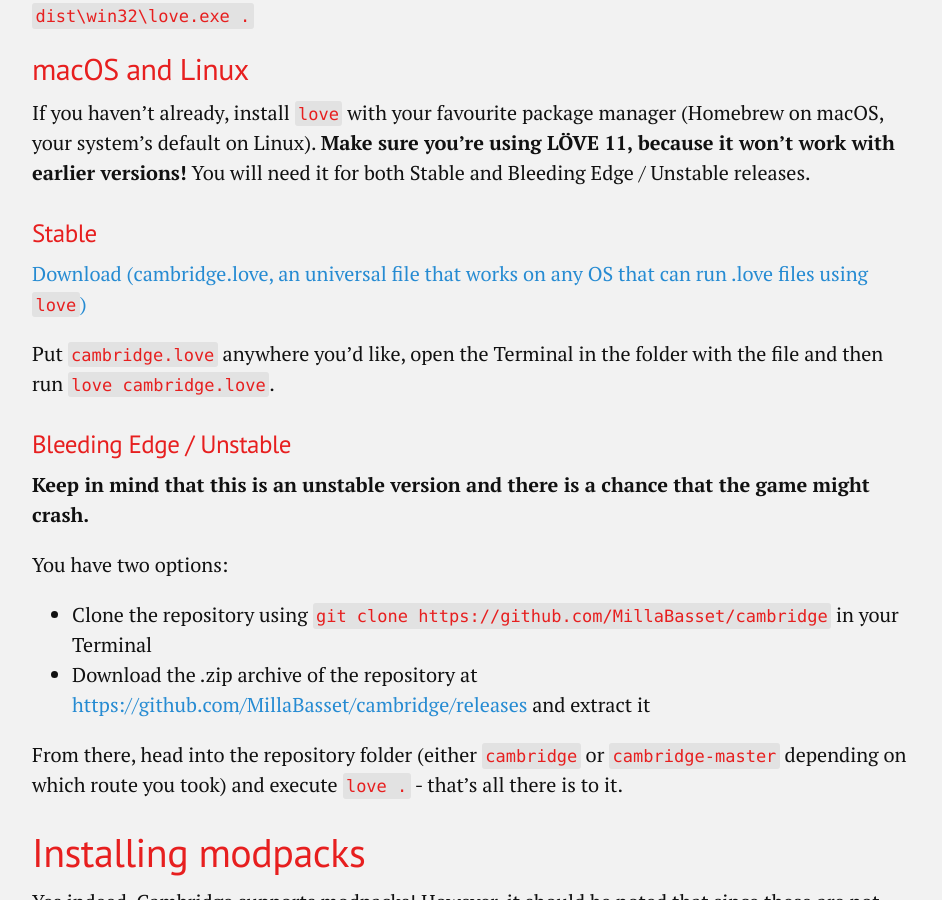
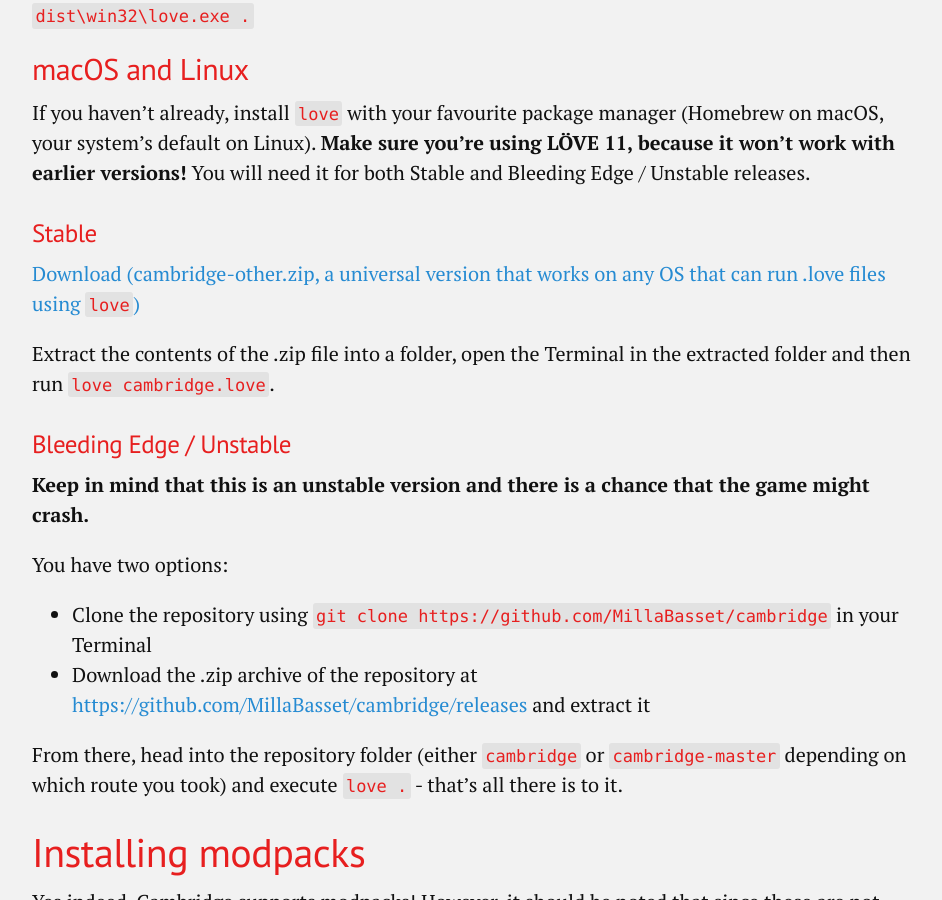
Before and after one commit to ameliaRTA/t-sp.in, a Jekyll site: the page built from cambridge.md, in a window 1280 px wide and 900 px high, scrolled down 1412 px. Shown: the whole window, without its empty margins (168-1110 px from the left). Built offline with Jekyll 4.4.1, drawn with Linux system fonts in a browser that asks for light colours.

Commit message:
Update cambridge.md

```diff
--- a/cambridge.md
+++ b/cambridge.md
@@ -41,9 +41,9 @@
 
 ### Stable
 
-[Download (cambridge.love, an universal file that works on any OS that can run .love files using `love`)](https://github.com/MillaBasset/cambridge/releases/latest/download/cambridge.love)
+[Download (cambridge-other.zip, a universal version that works on any OS that can run .love files using `love`)](https://github.com/MillaBasset/cambridge/releases/latest/download/cambridge-other.zip)
 
-Put `cambridge.love` anywhere you'd like, open the Terminal in the folder with the file and then run `love cambridge.love`.
+Extract the contents of the .zip file into a folder, open the Terminal in the extracted folder and then run `love cambridge.love`.
 
 ### Bleeding Edge / Unstable
 
```
